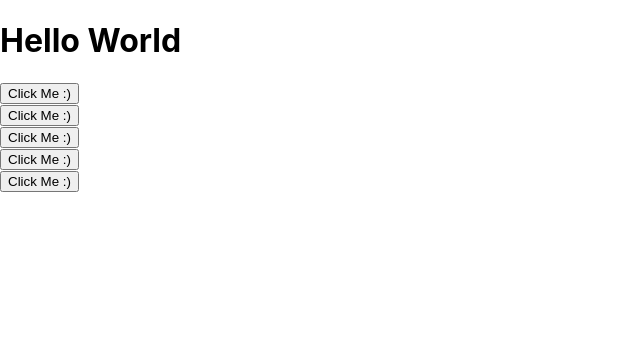
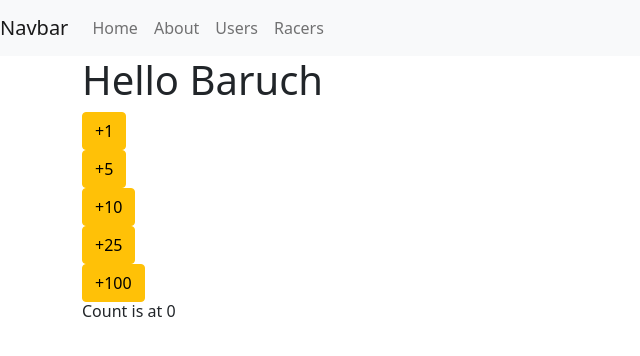
Before and after one commit to baruchoz/React-Intro, a React (Create React App) app: page / in a window 1280 px wide. Shown: the top 356 px of the page, without its empty margins (0-640 px from the left). Built offline with nearby package versions, Linux system fonts and the light colour scheme.

Commit message:
end of class day 1 react

```diff
--- a/package.json
+++ b/package.json
@@ -8,6 +8,7 @@
     "@testing-library/user-event": "^12.8.3",
     "react": "^17.0.2",
     "react-dom": "^17.0.2",
+    "react-router-dom": "^5.3.0",
     "react-scripts": "4.0.3",
     "web-vitals": "^1.1.2"
   },
--- a/public/index.html
+++ b/public/index.html
@@ -24,6 +24,7 @@
       work correctly both with client-side routing and a non-root public URL.
       Learn how to configure a non-root public URL by running `npm run build`.
     -->
+    <link href="https://cdn.jsdelivr.net/npm/bootstrap@5.0.2/dist/css/bootstrap.min.css" rel="stylesheet">
     <title>React App</title>
   </head>
   <body>
@@ -39,5 +40,6 @@
       To begin the development, run `npm start` or `yarn start`.
       To create a production bundle, use `npm run build` or `yarn build`.
     -->
+    <script src="https://cdn.jsdelivr.net/npm/bootstrap@5.0.2/dist/js/bootstrap.bundle.min.js"></script>
   </body>
 </html>
--- a/src/App.css
+++ /dev/null
@@ -1,38 +0,0 @@
-.App {
-  text-align: center;
-}
-
-.App-logo {
-  height: 40vmin;
-  pointer-events: none;
-}
-
-@media (prefers-reduced-motion: no-preference) {
-  .App-logo {
-    animation: App-logo-spin infinite 20s linear;
-  }
-}
-
-.App-header {
-  background-color: #282c34;
-  min-height: 100vh;
-  display: flex;
-  flex-direction: column;
-  align-items: center;
-  justify-content: center;
-  font-size: calc(10px + 2vmin);
-  color: white;
-}
-
-.App-link {
-  color: #61dafb;
-}
-
-@keyframes App-logo-spin {
-  from {
-    transform: rotate(0deg);
-  }
-  to {
-    transform: rotate(360deg);
-  }
-}
--- a/src/App.js
+++ b/src/App.js
@@ -1,17 +1,46 @@
 import React, { Component } from 'react'
-import Button from './components/Button'
+import Navbar from './components/Navbar';
+import About from './views/About';
+import Home from './views/Home';
+import { Route } from 'react-router-dom';
+import Racers from './views/Racers';
+
 
 export default class App extends Component {
+  constructor(props){
+    super(props)
+    this.state = {
+        count: 0
+    }
+}
+
+handleClick = (step) => {
+    let newCount = this.state.count + step
+    this.setState({
+        count: newCount
+    })
+}
+
   render() {
     return (
-      <div>
-        <h1>Hello World</h1>
-        <Button />
-        <Button />
-        <Button />
-        <Button />
-        <Button />
-      </div>
+      <>
+        <Navbar />
+        <div className="container">
+
+          <Route exact path='/'>
+            <Home count={this.state.count} handleClick={this.handleClick} name={this.props.name} />
+          </Route>
+
+          <Route exact path='/about'>
+            <About />
+          </Route>
+
+          <Route exact path='/racers'>
+            <Racers />
+          </Route>
+
+        </div>
+      </>
     )
   }
 }
--- a/src/components/Button.js
+++ b/src/components/Button.js
@@ -1,10 +1,27 @@
 import React, { Component } from 'react'
 
 export default class Button extends Component {
+    // constructor(props){
+    //     console.log('Component Constructed')
+    //     super(props)
+    //     this.state = {
+    //         count: 0
+    //     }
+    // }
+
+    // handleClick = () => {
+    //     let newCount = this.state.count + 1
+    //     this.setState({
+    //         count: newCount
+    //     })
+    // }
+
+
     render() {
+        console.log('Component Rendered')
         return (
             <div>
-                <button>Click Me :)</button>
+                <button className="btn btn-warning" onClick={() => this.props.incrementCount(this.props.step)}>+{this.props.step}</button>
             </div>
         )
     }
--- /dev/null
+++ b/src/components/Navbar.js
@@ -0,0 +1,31 @@
+import React, { Component } from 'react'
+import { Link } from 'react-router-dom';
+
+export default class Navbar extends Component {
+    render() {
+        return (
+            <nav className="navbar navbar-expand-lg navbar-light bg-light">
+                <Link className="navbar-brand" to="/">Navbar</Link>
+                <button className="navbar-toggler" type="button" data-toggle="collapse" data-target="#navbarNav" aria-controls="navbarNav" aria-expanded="false" aria-label="Toggle navigation">
+                    <span className="navbar-toggler-icon"></span>
+                </button>
+                <div className="collapse navbar-collapse" id="navbarNav">
+                    <ul className="navbar-nav">
+                        <li className="nav-item active">
+                        <Link className="nav-link" to="/">Home</Link>
+                        </li>
+                        <li className="nav-item">
+                        <Link className="nav-link" to="/about">About</Link>
+                        </li>
+                        <li className="nav-item">
+                        <Link className="nav-link" to="/users">Users</Link>
+                        </li>
+                        <li className="nav-item">
+                        <Link className="nav-link" to="/racers">Racers</Link>
+                        </li>
+                    </ul>
+                </div>
+            </nav>
+        )
+    }
+}
--- /dev/null
+++ b/src/components/RacerDetail.js
@@ -0,0 +1,11 @@
+import React, { Component } from 'react'
+
+export default class RacerDetail extends Component {
+    render() {
+        return (
+            <div>
+                <h4>{this.props.racer.Driver.givenName} {this.props.racer.Driver.familyName}</h4>
+            </div>
+        )
+    }
+}
--- a/src/index.css
+++ /dev/null
@@ -1,13 +0,0 @@
-body {
-  margin: 0;
-  font-family: -apple-system, BlinkMacSystemFont, 'Segoe UI', 'Roboto', 'Oxygen',
-    'Ubuntu', 'Cantarell', 'Fira Sans', 'Droid Sans', 'Helvetica Neue',
-    sans-serif;
-  -webkit-font-smoothing: antialiased;
-  -moz-osx-font-smoothing: grayscale;
-}
-
-code {
-  font-family: source-code-pro, Menlo, Monaco, Consolas, 'Courier New',
-    monospace;
-}
--- a/src/index.js
+++ b/src/index.js
@@ -1,12 +1,14 @@
 import React from 'react';
 import ReactDOM from 'react-dom';
-import './index.css';
 import App from './App';
 import reportWebVitals from './reportWebVitals';
+import {BrowserRouter as Router} from 'react-router-dom';
 
 ReactDOM.render(
   <React.StrictMode>
-    <App />
+    <Router>
+      <App name='Baruch' />
+    </Router>
   </React.StrictMode>,
   document.getElementById('root')
 );
--- /dev/null
+++ b/src/views/About.js
@@ -0,0 +1,11 @@
+import React, { Component } from 'react'
+
+export default class About extends Component {
+    render() {
+        return (
+            <div>
+                This is the about page
+            </div>
+        )
+    }
+}
--- /dev/null
+++ b/src/views/Home.js
@@ -0,0 +1,18 @@
+import React, { Component } from 'react'
+import Button from '../components/Button'
+
+export default class Home extends Component {
+    render() {
+        return (
+            <div>
+                <h1>Hello {this.props.name}</h1>
+                <Button step={1} incrementCount={this.props.handleClick}/>
+                <Button step={5} incrementCount={this.props.handleClick}/>
+                <Button step={10} incrementCount={this.props.handleClick}/>
+                <Button step={25} incrementCount={this.props.handleClick}/>
+                <Button step={100} incrementCount={this.props.handleClick}/>
+                <h6>Count is at {this.props.count}</h6>
+            </div>
+        )
+    }
+}
--- /dev/null
+++ b/src/views/Racers.js
@@ -0,0 +1,31 @@
+import React, { Component } from 'react'
+import RacerDetail from '../components/RacerDetail';
+
+export default class Racers extends Component {
+    constructor(props){
+        super(props);
+        console.log('racers component constructed')
+        this.state = {
+            racers: []
+        }
+    }
+
+    componentDidMount(){
+        console.log('racers component did mount')
+        fetch('http://ergast.com/api/f1/2021/1/driverStandings.json')
+        .then(res => res.json())
+        .then(data => this.setState({
+            racers: data.MRData.StandingsTable.StandingsLists[0].DriverStandings
+        }))
+    }
+    render() {
+        console.log('racers component rendered')
+        console.log(this.state)
+        return (
+            <div>
+                This is the Racers Page
+                {this.state.racers.map((r, i) => <RacerDetail key={i} racer={r}/>)}
+            </div>
+        )
+    }
+}
```
Also changed, not shown: 1 other file (tests, documents, lock files or other folders).
